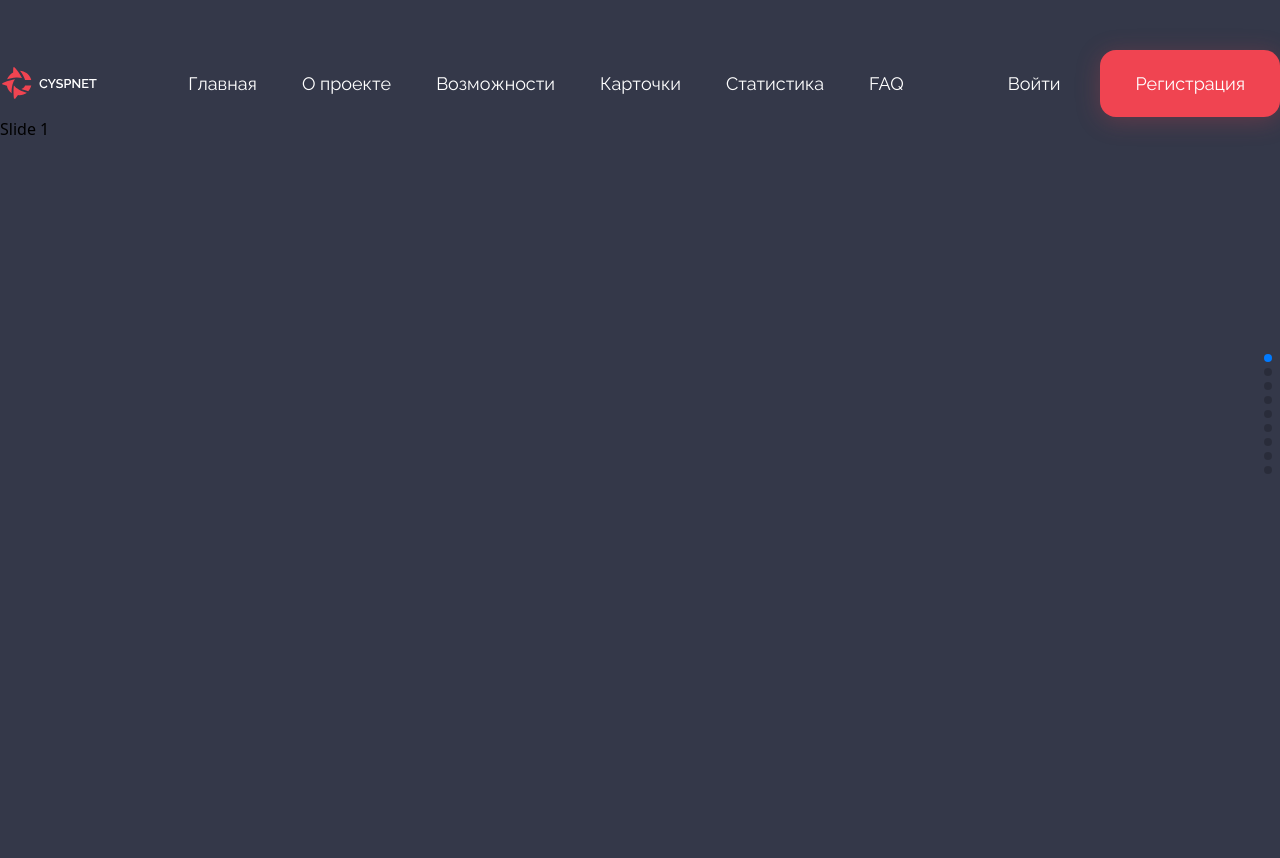
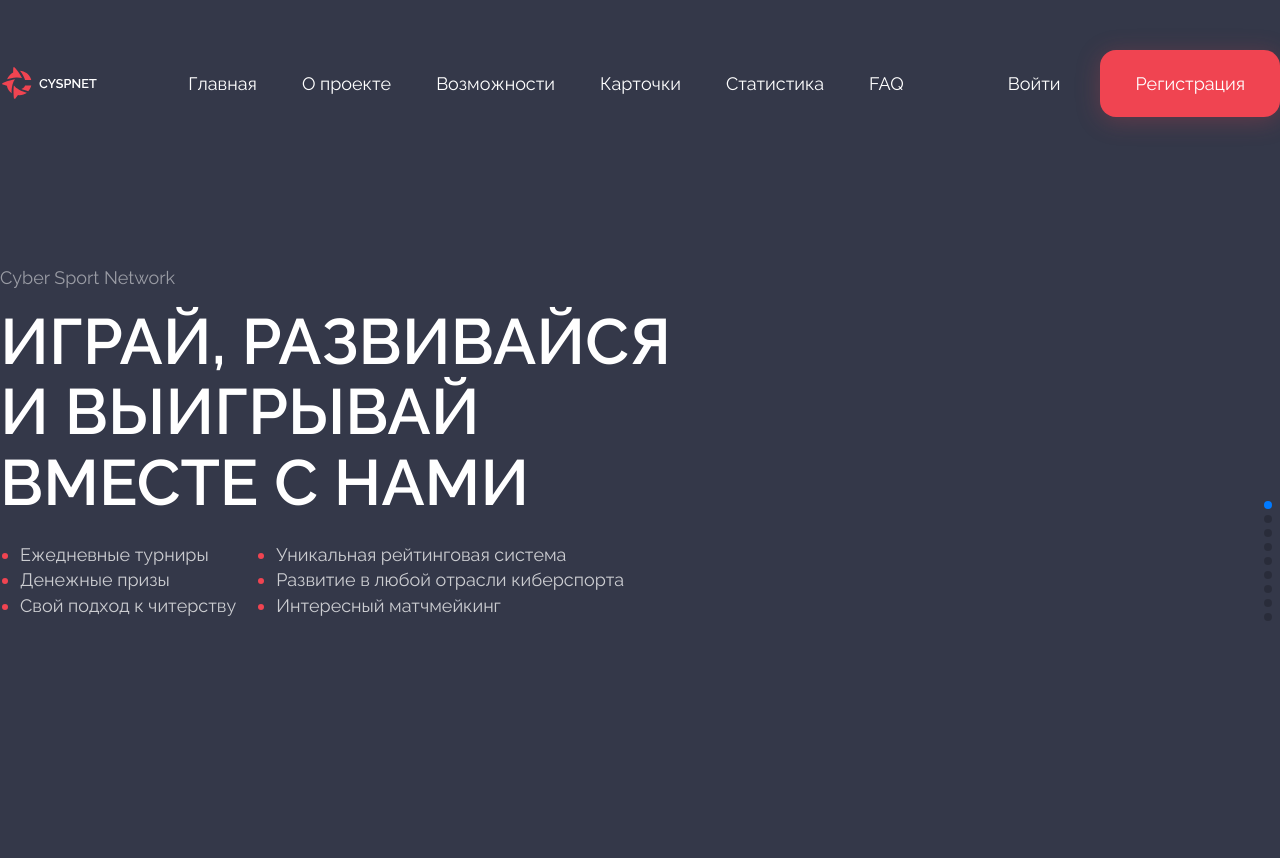
Before and after one commit to ViteAAA/CiberSport, a website: page src/index.html in a window 1280 px wide. Before the commit the page ends 800 px from the top, so only its background shows below. Drawn offline with nearby package versions, Linux system fonts and the light colour scheme.

Commit message:
someSlide

```diff
--- a/src/Css/style.scss
+++ b/src/Css/style.scss
@@ -43,7 +43,43 @@ header {
 }
 
 main {
+    margin-top: 147px;
      .swiper {
         max-height: 74.2vh;
+        .first {
+            h1 {
+                font-family: "Raleway", sans-serif;
+                font-weight: 600;
+                font-size: 64px;
+                line-height: 110%;
+                text-transform: uppercase;
+                color: #fff;
+            }
+            &__subtitle {
+                font-family: "Raleway", sans-serif;
+                font-weight: 400;
+                font-size: 18px;
+                line-height: 150%;
+                text-align: left;
+                color: #fff;
+                opacity: 0.5;
+            }
+            &-lists {
+                ul {
+                    li {
+                        list-style: disc;
+                        color: #f04451;
+                        span {
+                            font-family: "Raleway", sans-serif;
+                            font-weight: 400;
+                            font-size: 18px;
+                            line-height: 140%;
+                            color: #fff;
+                            opacity: 0.75;
+                        }
+                    }
+                }
+            }
+        }
      }
 }
--- a/src/index.html
+++ b/src/index.html
@@ -62,7 +62,38 @@
         <div class="container">
             <div class="swiper mySwiper">
                 <div class="swiper-wrapper">
-                    <div class="swiper-slide">Slide 1</div>
+                    <div class="swiper-slide first">
+                        <p class="first__subtitle mb-4">
+                            Cyber Sport Network
+                        </p>
+                        <h1 class="first__title max-w-[722px] mb-6">
+                            Играй, развивайся и выигрывай вместе с нами
+                        </h1>
+                        <div class="first-lists flex pl-5">
+                            <ul class="first-lists-left">
+                                <li class="first-lists-left__point">
+                                    <span>Ежедневные турниры</span>
+                                </li>
+                                <li class="first-lists-left__point">
+                                    <span>Денежные призы</span>
+                                </li>
+                                <li class="first-lists-left__point">
+                                    <span>Свой подход к читерству</span>
+                                </li>
+                            </ul>
+                            <ul class="first-lists-right pl-10">
+                                <li class="first-lists-right__point">
+                                    <span>Уникальная рейтинговая система</span>
+                                </li>
+                                <li class="first-lists-right__point">
+                                    <span>Развитие в любой отрасли киберспорта</span>
+                                </li>
+                                <li class="first-lists-right__point">
+                                    <span>Интересный матчмейкинг</span>
+                                </li>
+                            </ul>
+                        </div>
+                    </div>
                     <div class="swiper-slide">Slide 2</div>
                     <div class="swiper-slide">Slide 3</div>
                     <div class="swiper-slide">Slide 4</div>
```
Also changed, not shown: src/Css/output.css, src/Css/style.css, 1 other file.
